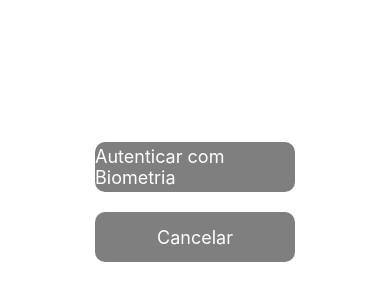
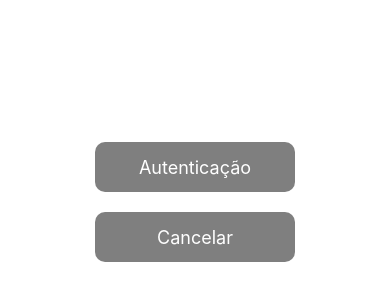
Before and after one commit to karstas/chamada, a React Native app: screen / in a window 390 px wide. Shown: the part 220-520 px from the top of the page. Built offline with nearby package versions, Linux system fonts and the light colour scheme.

Commit message:
facial recognition

```diff
--- a/App.js
+++ b/App.js
@@ -1,7 +1,7 @@
 import React, { useState } from "react";
 import { View, Text, TouchableOpacity, StyleSheet } from "react-native";
 import QRCodeScanner from "./components/QRcodeScanner";
-import BiometricAuthentication from "./components/BiometricAuthentication";
+import FacialAuthentication from "./components/FacialAuthentication";
 import MapViewComponent from "./components/MapView";
 
 export default function App() {
@@ -17,7 +17,7 @@ export default function App() {
     setIsScannerOpen(false);
   }
 
-  function handleBiometricSuccess() {
+  function handleFacialSuccess() {
     setIsAuthenticated(true);
   }
 
@@ -37,8 +37,8 @@ export default function App() {
   return (
     <View style={styles.container}>
       {!isAuthenticated ? (
-        <BiometricAuthentication
-          onSuccess={handleBiometricSuccess}
+        <FacialAuthentication
+          onSuccess={handleFacialSuccess}
           onCancel={() => {}}
         />
       ) : (
--- a/components/FacialAuthentication.js
+++ b/components/FacialAuthentication.js
@@ -1,29 +1,55 @@
 import React from "react";
-import { Text, TouchableOpacity } from "react-native";
+import { View, Text, TouchableOpacity, StyleSheet } from "react-native";
 import * as LocalAuthentication from "expo-local-authentication";
 
 export default function FacialAuthentication({ onSuccess, onCancel }) {
-  async function handleAuthentication() {
-    try {
-      const { success } = await LocalAuthentication.authenticateAsync({
-        promptMessage: "Confirme sua identidade",
-        fallbackLabel: "Use sua senha",
-      });
+  const authenticateFacial = async () => {
+    const hasBiometric = await LocalAuthentication.hasHardwareAsync();
+    const supportedTypes =
+      await LocalAuthentication.supportedAuthenticationTypesAsync();
 
-      if (success) {
+    if (hasBiometric && supportedTypes.length > 0) {
+      const result = await LocalAuthentication.authenticateAsync({});
+
+      if (result.success) {
         onSuccess();
       } else {
-        onCancel();
+        console.log("Falha na autenticação facial");
       }
-    } catch (error) {
-      console.error("Erro na autenticação facial:", error);
-      onCancel();
+    } else {
+      console.log("Ocorreu um erro ao tentar autenticar com a biometria");
     }
-  }
+  };
 
   return (
-    <TouchableOpacity onPress={handleAuthentication}>
-      <Text>Autenticação Facial</Text>
-    </TouchableOpacity>
+    <View style={styles.container}>
+      <TouchableOpacity style={styles.button} onPress={authenticateFacial}>
+        <Text style={styles.buttonText}>Autenticação</Text>
+      </TouchableOpacity>
+      <TouchableOpacity style={styles.button} onPress={onCancel}>
+        <Text style={styles.buttonText}>Cancelar</Text>
+      </TouchableOpacity>
+    </View>
   );
 }
+
+const styles = StyleSheet.create({
+  container: {
+    flex: 1,
+    justifyContent: "center",
+    alignItems: "center",
+  },
+  button: {
+    width: 200,
+    height: 50,
+    backgroundColor: "rgba(0, 0, 0, 0.5)",
+    borderRadius: 10,
+    justifyContent: "center",
+    alignItems: "center",
+    margin: 10,
+  },
+  buttonText: {
+    fontSize: 18,
+    color: "white",
+  },
+});
```
